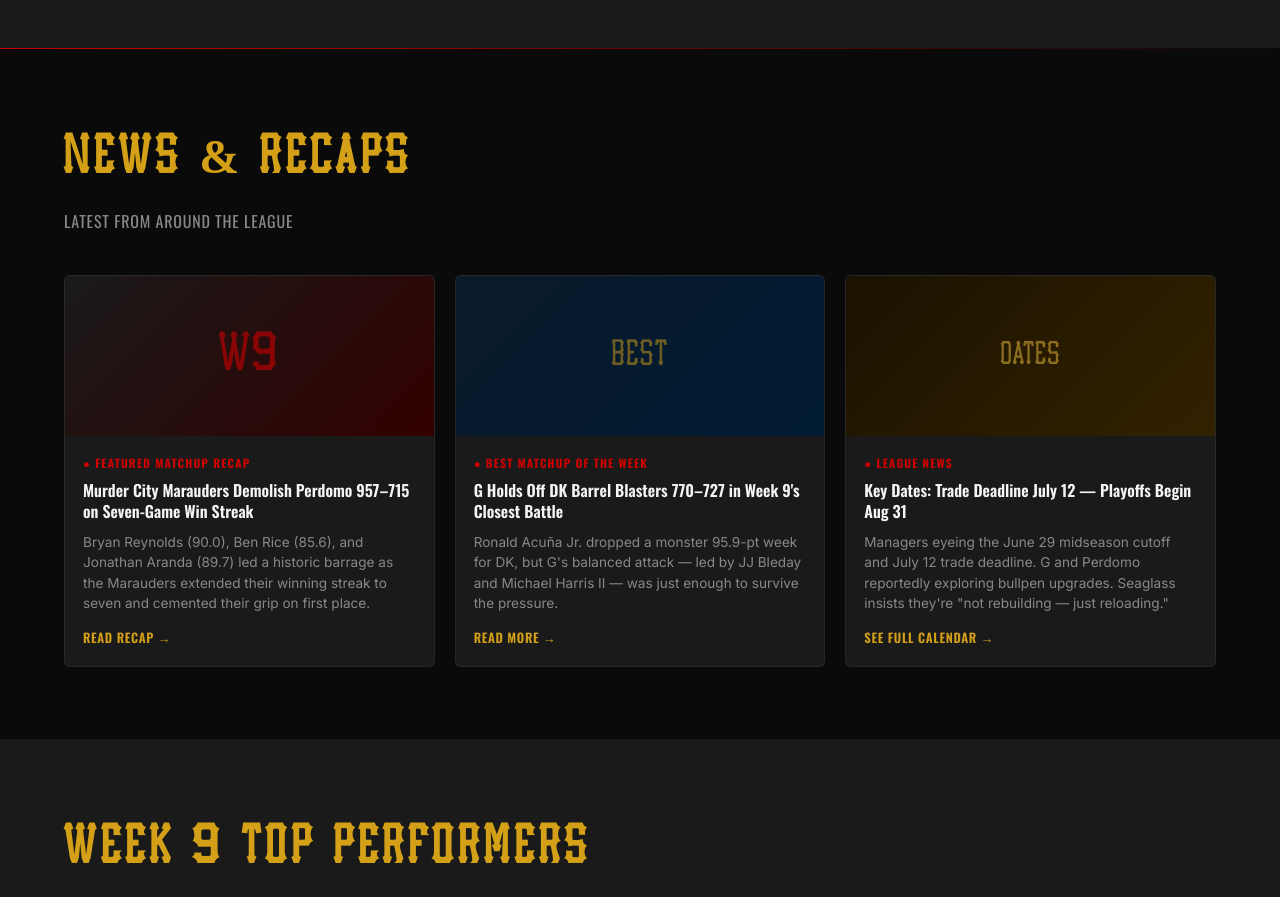
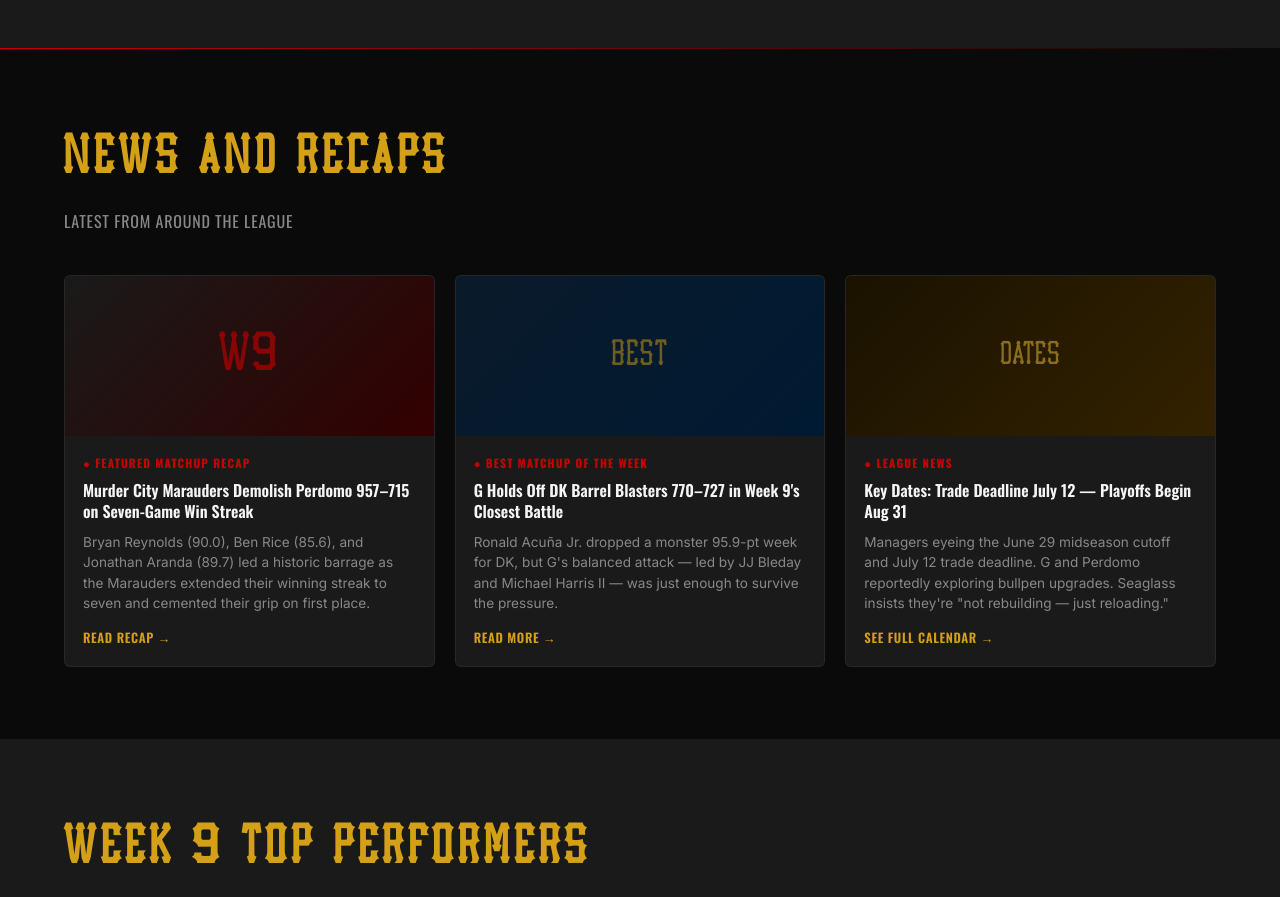
Before and after one commit to blackflagbaseball/blackflagbaseball.github.io, a plain HTML site: page index.html in a window 1280 px wide. Shown: the part 2620-3517 px from the top of the page. Drawn offline with nearby package versions, Linux system fonts and the light colour scheme.

Commit message:
Update index.html

```diff
--- a/index.html
+++ b/index.html
@@ -326,7 +326,7 @@
   <section class="section" id="news">
     <div class="container">
       <div class="section-header">
-        <h2 class="section-title">news &amp; recaps</h2>
+        <h2 class="section-title">news and recaps</h2>
         <p class="section-subtitle">Latest from around the league</p>
       </div>
       <div class="news-grid">
```
